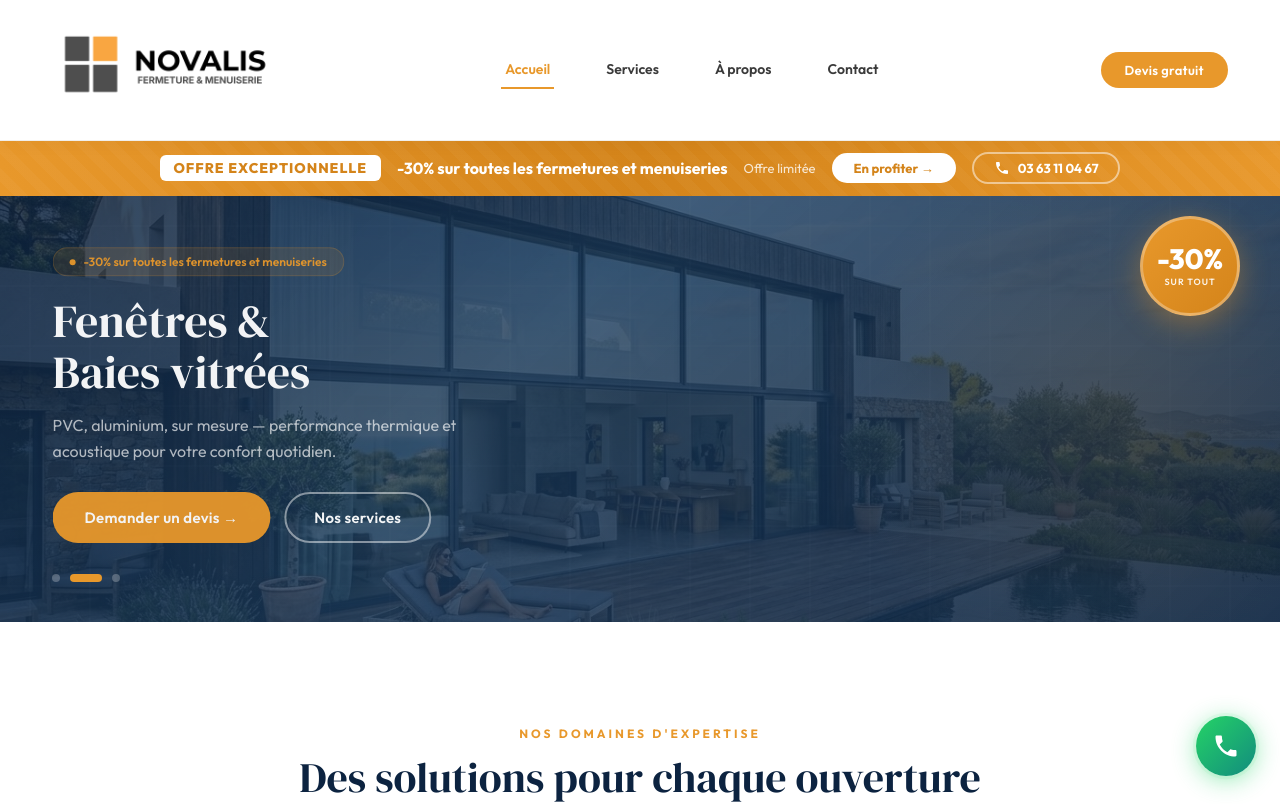
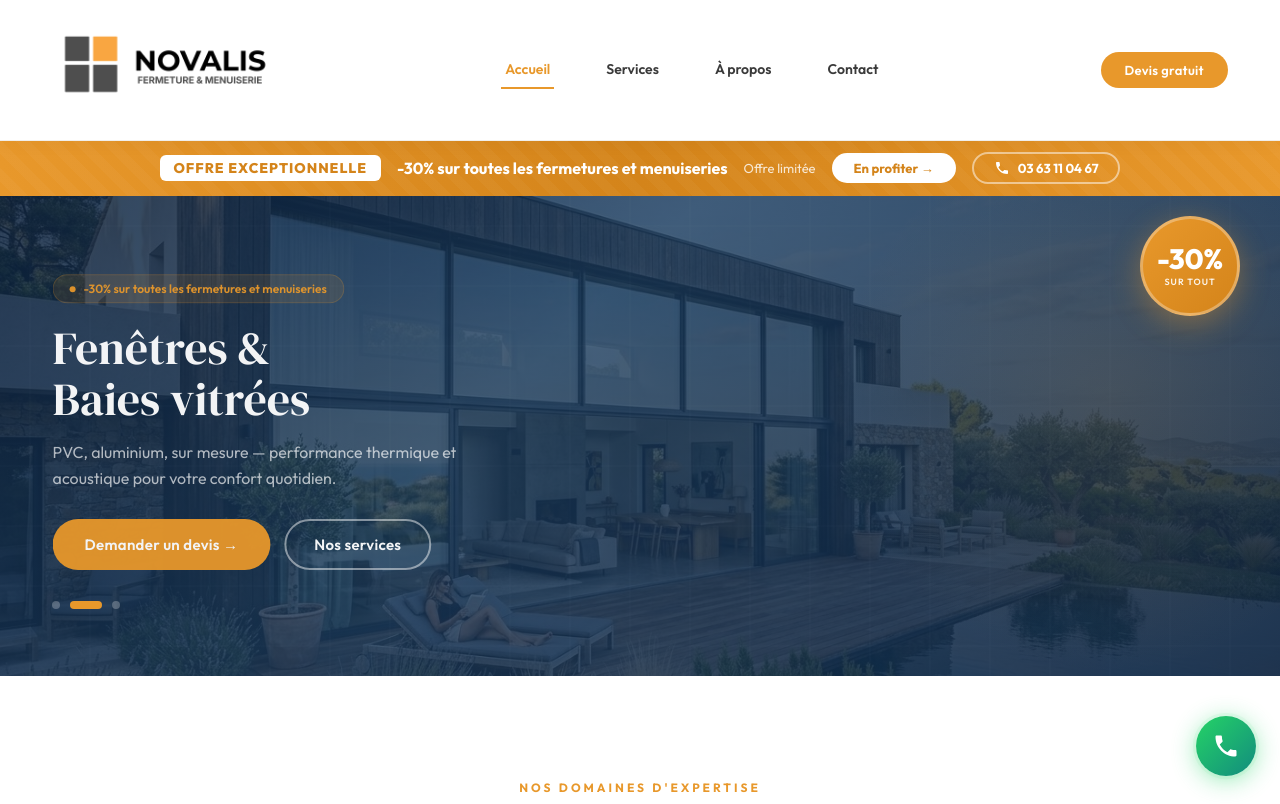
Before and after one commit to novalisenergie-byte/novalis-site, a React (Vite) app: page / in a window 1280 px wide. Shown: the top 804 px of the page. Built offline with nearby package versions, Linux system fonts and the light colour scheme.

Commit message:
modification site

```diff
--- a/src/App.jsx
+++ b/src/App.jsx
@@ -251,7 +251,7 @@ function PageAccueil({ setPage }) {
       {/* HERO */}
       <section style={{
         background: `linear-gradient(135deg, rgba(12,35,64,0.85) 0%, rgba(26,58,92,0.8) 40%, rgba(12,35,64,0.9) 100%), url(${slides[heroSlide].img}) center/cover no-repeat`,
-        minHeight: 420, display: "flex", alignItems: "center",
+        minHeight: 480, display: "flex", alignItems: "center",
         position: "relative", overflow: "hidden",
         transition: "background-image 0.8s ease"
       }}>
```
